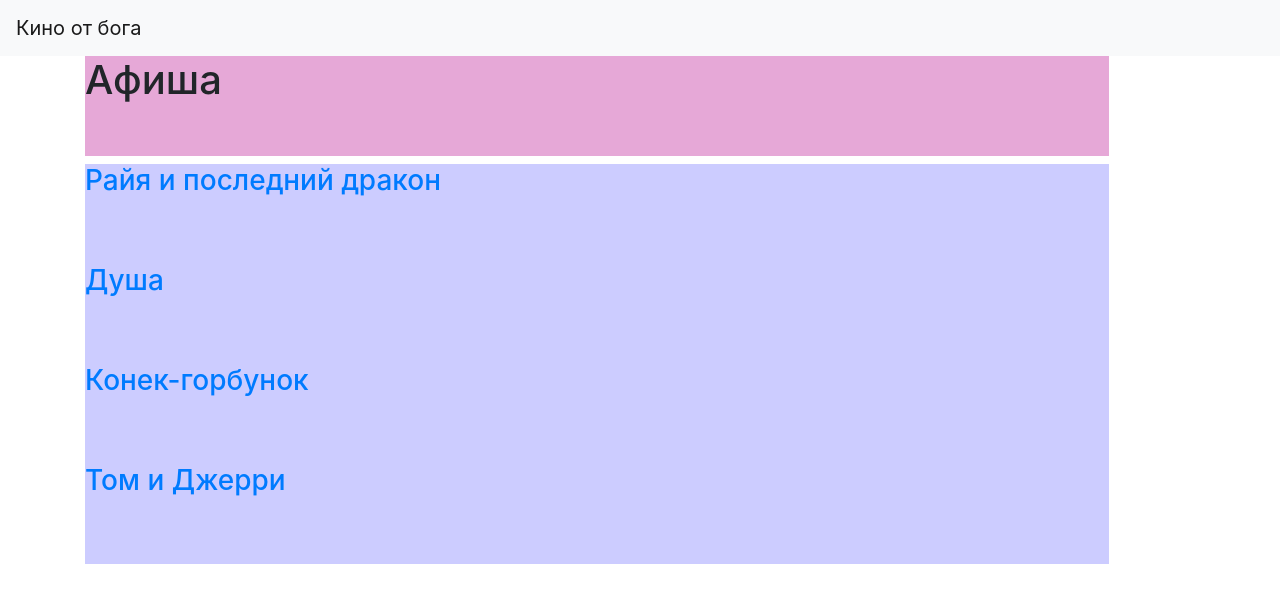
After one commit to inkramink/cinema, a Flask app: page /hire in a window 1280 px wide. The commit adds this page. Shown: the top 603 px of the page. Run offline with Flask 2, Linux system fonts and the light colour scheme; some libraries are stand-ins or nearby versions.

Commit message:
создание афиши

```diff
--- /dev/null
+++ b/do_hire.py
@@ -0,0 +1,36 @@
+def make_hire():
+    strok = """{% extends "base.html" %}
+
+{% block content %}
+<h1 style="height:100px; width:1024px; background:#e6a8d7">Афиша</h1>
+<form action="" method="post">
+    <div class="new-list list-place" data-test="list">
+        <div class="new-list__item new-list-place__item" data-test="ITEM">
+"""
+
+    fil = [i.split('|') for i in open('hire.txt', encoding="utf-8").read().split('\n')]
+    for i in range(len(fil)):
+        strok += """
+            <div class="new-list__item-info" style="height:100px; width:1024px; background:#ccccff">
+                <h3>
+                    <a href=""" + """""""" + str(
+            i) + """""""" + """ class="new-list__item-link" data-test="ITEM-URL">""" + fil[i][0] + """</a>"""
+
+        # strok += """\n<img src=""" + f'"photos/{fil[i][1]}"' + """>"""
+        strok += """\n                </h3>
+                    </div>"""
+        print(f'photos/{fil[i][1]}')
+
+    strok += """
+        </div>
+    </div>
+</form>
+{% endblock %}"""
+
+    return strok
+
+
+def load_hire_to_html():
+    f = open("templates/hire.html", 'w', encoding='utf-8')
+    f.write(make_hire())
+    f.close()
--- /dev/null
+++ b/hire.txt
@@ -0,0 +1,4 @@
+Райя и последний дракон|raya.jpg
+Душа|soul.jpg
+Конек-горбунок|horse.jpg
+Том и Джерри|tom.jpg
--- a/main.py
+++ b/main.py
@@ -4,6 +4,7 @@ from flask_login import login_user, login_required, logout_user
 from data.users import User
 from data import db_session
 from flask_login import LoginManager
+from do_hire import load_hire_to_html
 app = Flask(__name__)
 app.config['SECRET_KEY'] = 'yandexlyceum_secret_key'
 login_manager = LoginManager()
@@ -51,6 +52,10 @@ def reqister():
         return redirect('/login')
     return render_template('register.html', title='Регистрация', form=form)
 
+@app.route('/hire')
+def hire():
+    load_hire_to_html()
+    return render_template('hire.html', title='Aфиша')
 
 @app.route('/login', methods=['GET', 'POST'])
 def login():
--- a/templates/base.html
+++ b/templates/base.html
@@ -9,7 +9,7 @@
   <body>
     <header>
       <nav class="navbar navbar-light bg-light">
-        <a class="navbar-brand" href="#">Наше приложение</a>
+        <a class="navbar-brand" href="hire">Кино от бога</a>
       </nav>
     </header>
     <!-- Begin page content -->
--- /dev/null
+++ b/templates/hire.html
@@ -0,0 +1,32 @@
+{% extends "base.html" %}
+
+{% block content %}
+<h1 style="height:100px; width:1024px; background:#e6a8d7">Афиша</h1>
+<form action="" method="post">
+    <div class="new-list list-place" data-test="list">
+        <div class="new-list__item new-list-place__item" data-test="ITEM">
+
+            <div class="new-list__item-info" style="height:100px; width:1024px; background:#ccccff">
+                <h3>
+                    <a href=0 class="new-list__item-link" data-test="ITEM-URL">Райя и последний дракон</a>
+                </h3>
+                    </div>
+            <div class="new-list__item-info" style="height:100px; width:1024px; background:#ccccff">
+                <h3>
+                    <a href=1 class="new-list__item-link" data-test="ITEM-URL">Душа</a>
+                </h3>
+                    </div>
+            <div class="new-list__item-info" style="height:100px; width:1024px; background:#ccccff">
+                <h3>
+                    <a href=2 class="new-list__item-link" data-test="ITEM-URL">Конек-горбунок</a>
+                </h3>
+                    </div>
+            <div class="new-list__item-info" style="height:100px; width:1024px; background:#ccccff">
+                <h3>
+                    <a href=3 class="new-list__item-link" data-test="ITEM-URL">Том и Джерри</a>
+                </h3>
+                    </div>
+        </div>
+    </div>
+</form>
+{% endblock %}
```
Also changed, not shown: photos/horse.jpg (added), photos/raya.jpg (added), photos/soul.jpg (added), photos/tom.jpg (added).
